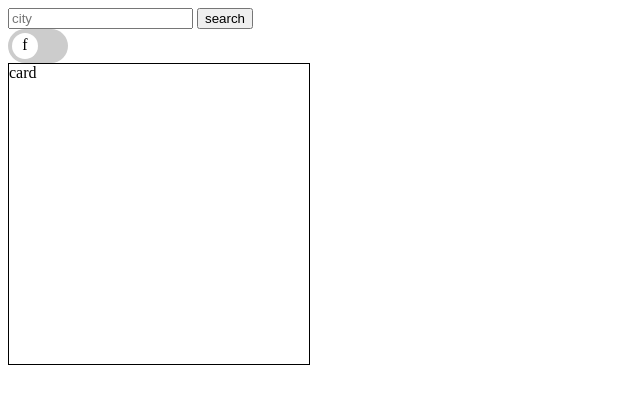
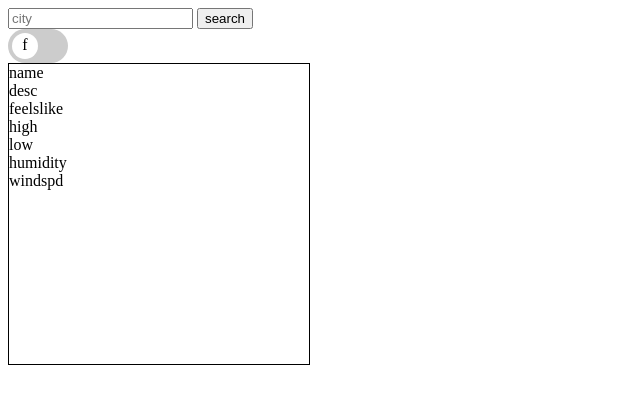
Before and after one commit to Michaelleojacob/weatherv1, a plain HTML site: page index.html in a window 1280 px wide. Shown: the whole page, without its empty margins (0-640 px from the left). Drawn offline with Linux system fonts and the light colour scheme; no server answers.

Commit message:
updated html

```diff
--- a/index.html
+++ b/index.html
@@ -21,14 +21,13 @@
       </div>
 
       <div id="cardWrap">
-        card
-        <div id="name"></div>
-        <div id="desc"></div>
-        <div id="high"></div>
-        <div id="low"></div>
-        <div id="windspd"></div>
-        <div id=""></div>
-        <div id=""></div>
+        <div id="name">name</div>
+        <div id="desc">desc</div>
+        <div id="feelsLike">feelslike</div>
+        <div id="high">high</div>
+        <div id="low">low</div>
+        <div id="humidity">humidity</div>
+        <div id="windspd">windspd</div>
       </div>
     </div>
   </body>
```
Also changed, not shown: index.bundle.js (+8 -2 lines).
